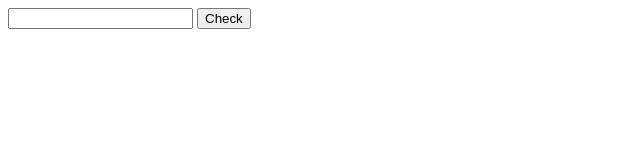
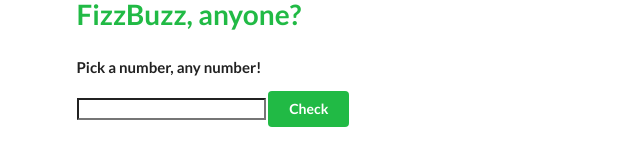
Before and after one commit to sethnejame/fizzbuzz_js_sethnejame, a website: page src/index.html in a window 1280 px wide. Shown: the whole page, without its empty margins (0-640 px from the left). Drawn offline with nearby package versions, Linux system fonts and the light colour scheme.

Commit message:
Adding initial semantic UI styling

```diff
--- a/src/index.html
+++ b/src/index.html
@@ -1,23 +1,31 @@
 <!DOCTYPE html>
 <html lang="en">
+
 <head>
     <meta charset="UTF-8">
     <meta name="viewport" content="width=device-width, initial-scale=1.0">
     <meta http-equiv="X-UA-Compatible" content="ie=edge">
-    <title>Puppeteer Mocha Scaffold</title>
+    <title>Week 2 - FizzBuzz Weekend Challenge - Seth NeJame</title>
+    <link rel="stylesheet" href="https://cdnjs.cloudflare.com/ajax/libs/semantic-ui/2.4.1/semantic.min.css">
+
 </head>
+
 <body>
-    <input type="text" id="value">
-    <input type="submit" value="Check" id="button">
-    <div id="display_answer"></div>
+    <div class="ui container">
+        <h1 class="ui green header">FizzBuzz, anyone?</h1>
+        <h4 class="ui header">Pick a number, any number!</h1>
+        <input type="text" id="value">
+        <input type="submit" value="Check" id="button" class="ui positive button">
+        <div id="display_answer"></div>
+    </div>
 
+    <script src="https://cdnjs.cloudflare.com/ajax/libs/semantic-ui/2.4.1/semantic.min.js"></script>
     <script src="js/fizzbuzz.js"></script>
-
     <script>
         document.addEventListener('DOMContentLoaded', () => {
             let button = document.getElementById('button')
             let displayDiv = document.getElementById('display_answer')
-            button.addEventListener('click', () =>{
+            button.addEventListener('click', () => {
                 let value = document.getElementById('value').value
                 let fizzBuzz = new FizzBuzz
                 let result = fizzBuzz.check(value)
@@ -26,7 +34,6 @@
         })
 
     </script>
+</body>
 
-
-</body>
 </html>
```
Also changed, not shown: README.md.
